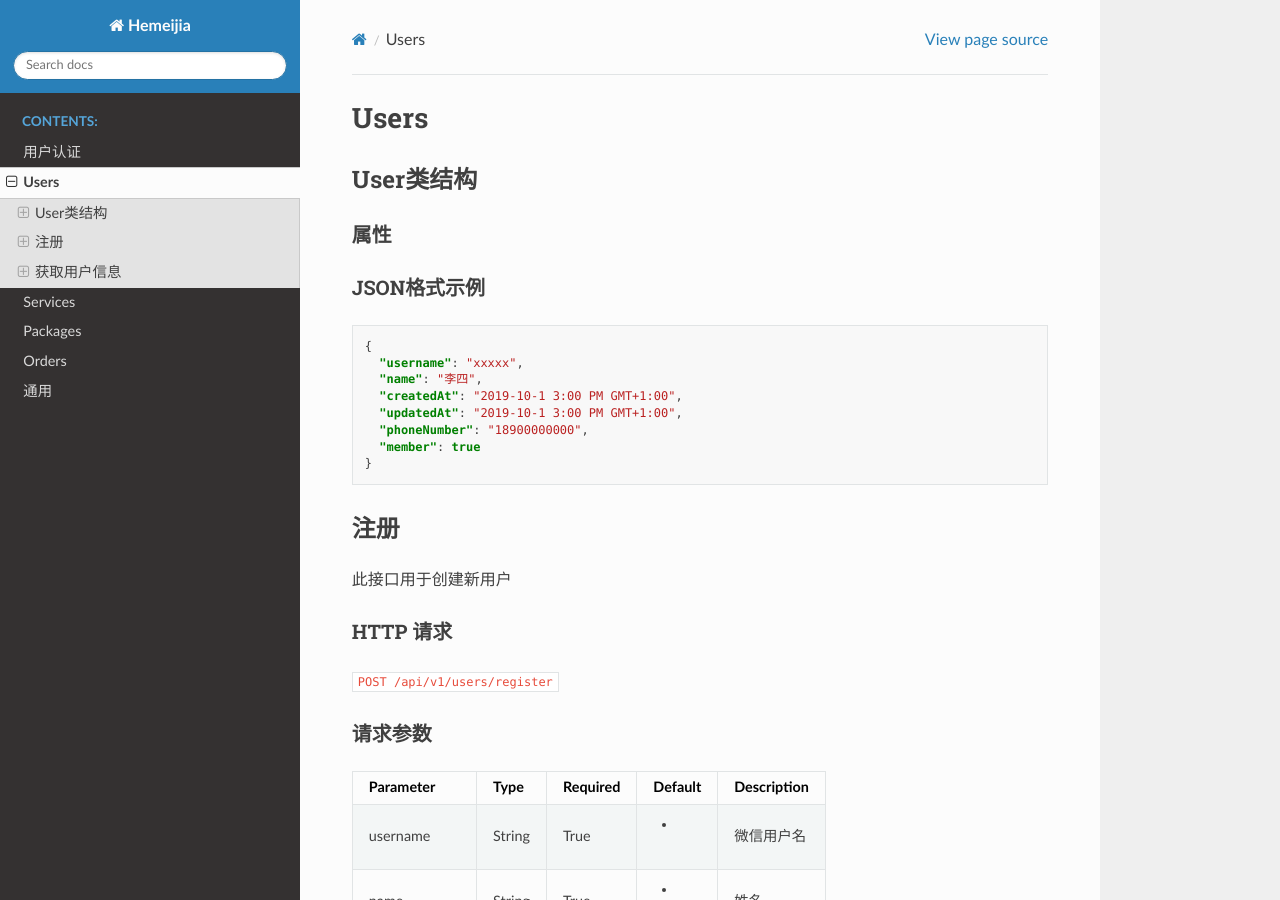
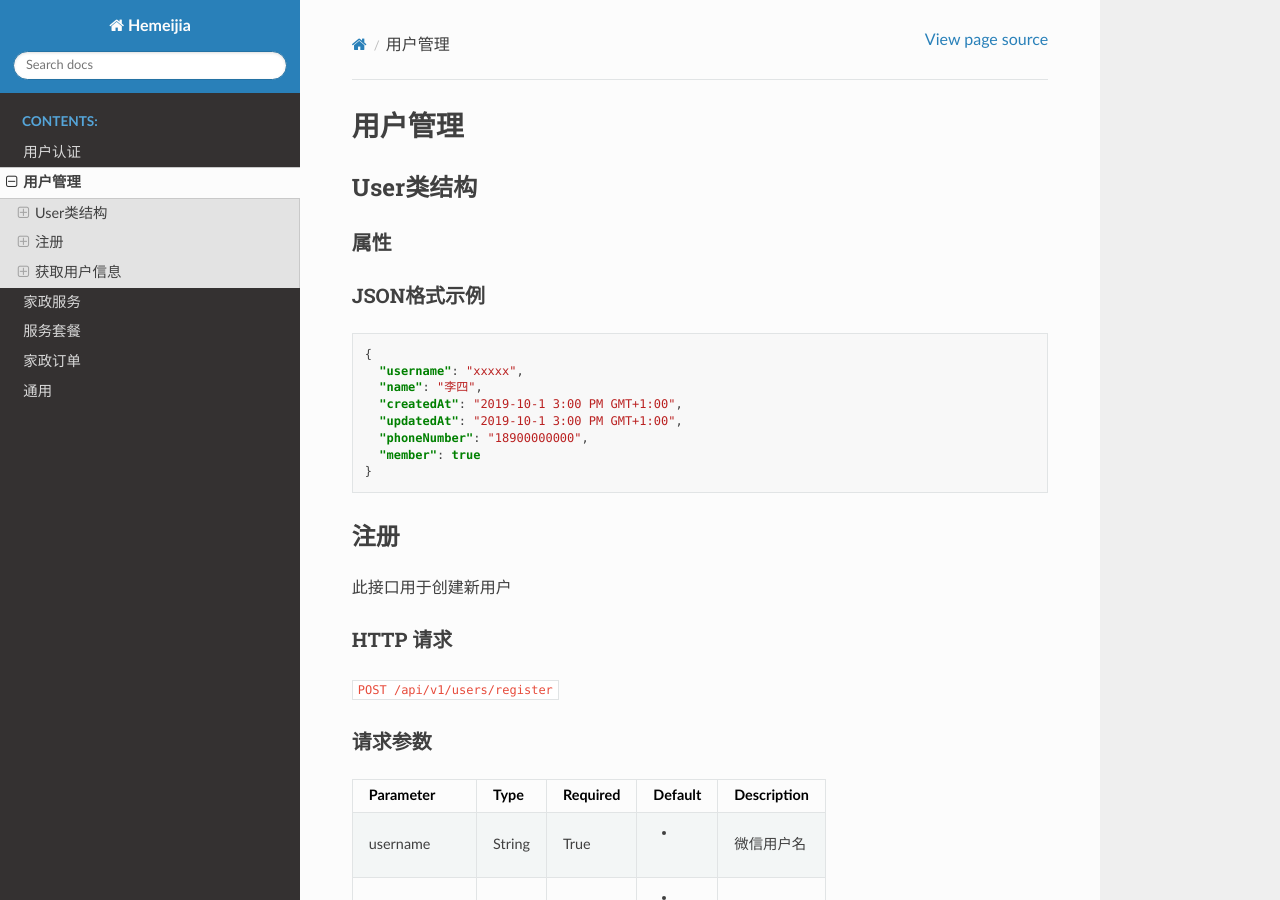
Before and after one commit to YanzheL/hemeijia, a Sphinx documentation site: the page built from docs/source/users.rst, in a window 1280 px wide and 900 px high. Built offline with Sphinx 7.4.7 and the Read the Docs theme 2.0.0, drawn with Linux system fonts in a browser that asks for light colours.

Commit message:
Chinese Title

```diff
--- a/docs/source/orders.rst
+++ b/docs/source/orders.rst
@@ -1,5 +1,5 @@
-Orders
-******
+家政订单
+*******
 
 Order类结构
 ==========
--- a/docs/source/packages.rst
+++ b/docs/source/packages.rst
@@ -1,4 +1,4 @@
-Packages
+服务套餐
 ********
 
 Package类结构
--- a/docs/source/services.rst
+++ b/docs/source/services.rst
@@ -1,5 +1,5 @@
-Services
-********
+家政服务
+*******
 
 Service类结构
 ============
--- a/docs/source/users.rst
+++ b/docs/source/users.rst
@@ -1,5 +1,5 @@
-Users
-*****
+用户管理
+*******
 
 User类结构
 =========
```
